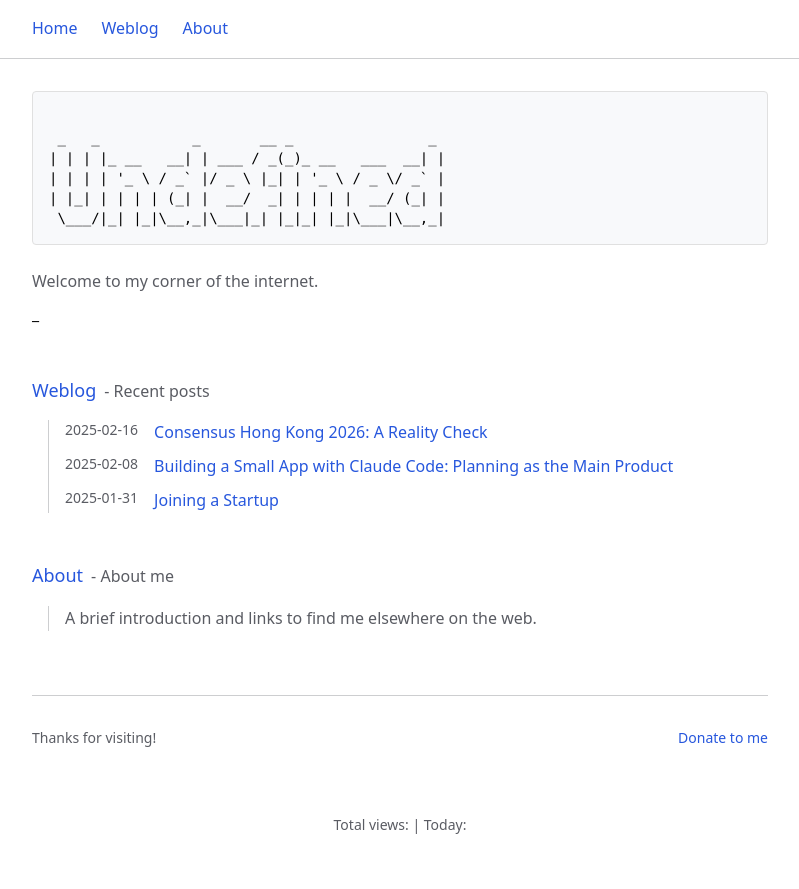
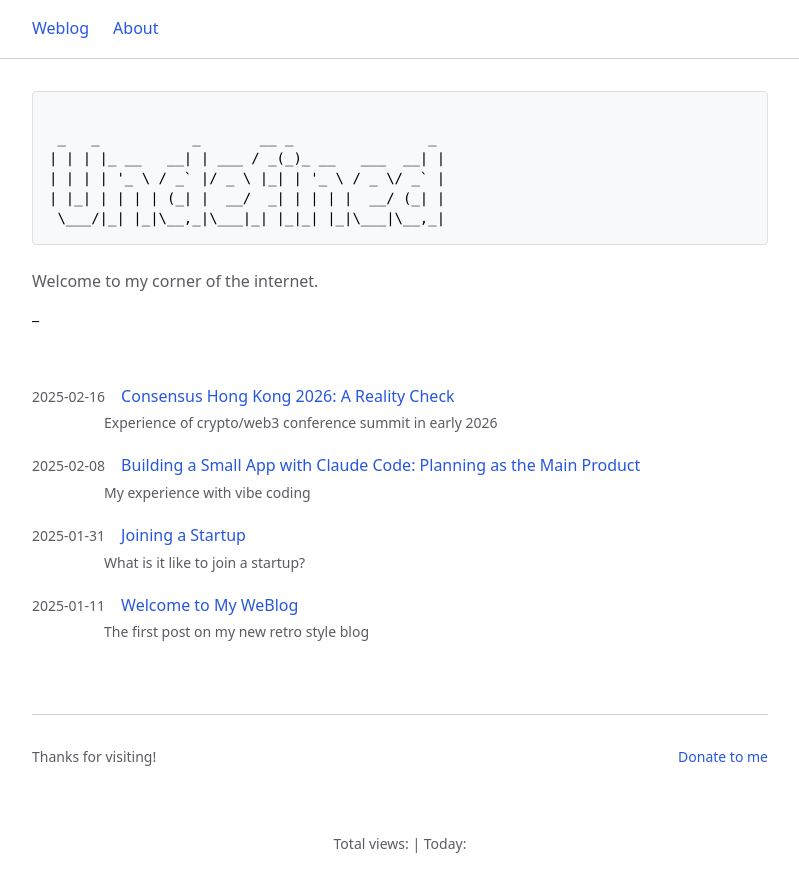
Before and after one commit to wonheejo/personal_website, a Next.js app: page / in a window 1280 px wide. Shown: the whole page, without its empty margins (240-1039 px from the left). Built offline with nearby package versions, Linux system fonts and the light colour scheme; no server answers; the database is empty.

Commit message:
Combine home page and weblog into a single page
Show full blog listing directly on the home page instead of a 3-post
preview. Remove separate "About" preview section and merge "Home" and
"Weblog" nav items into one.

```diff
--- a/app/page.tsx
+++ b/app/page.tsx
@@ -1,11 +1,11 @@
 import Terminal from "@/components/Terminal";
 import BlinkingCursor from "@/components/BlinkingCursor";
 import DonateButton from "@/components/DonateButton";
-import { getLatestPosts } from "@/lib/posts";
-import Link from "next/link";
+import PostCard from "@/components/PostCard";
+import { getAllPosts } from "@/lib/posts";
 
 export default function Home() {
-  const latestPosts = getLatestPosts(3);
+  const posts = getAllPosts();
 
   return (
     <Terminal>
@@ -28,54 +28,23 @@ export default function Home() {
         </p>
       </section>
 
-      {/* Blog Preview Section */}
+      {/* Blog Posts */}
       <section className="mb-12">
-        <div className="mb-4">
-          <Link
-            href="/blog"
-            className="text-terminal-green text-lg hover:text-terminal-cyan transition-colors"
-          >
-            Weblog
-          </Link>
-          <span className="text-terminal-dim ml-2">- Recent posts</span>
-        </div>
-        <div className="ml-4 border-l border-terminal-dim/30 pl-4">
-          {latestPosts.length > 0 ? (
-            <ul className="space-y-2">
-              {latestPosts.map((post) => (
-                <li key={post.slug} className="flex gap-4">
-                  <span className="text-terminal-gray text-sm">{post.date}</span>
-                  <a
-                    href={`/blog/${post.slug}`}
-                    className="text-terminal-cyan hover:text-terminal-green transition-colors"
-                  >
-                    {post.title}
-                  </a>
-                </li>
-              ))}
-            </ul>
-          ) : (
-            <p className="text-terminal-dim">No posts yet...</p>
-          )}
-        </div>
-      </section>
-
-      {/* About Preview Section */}
-      <section className="mb-12">
-        <div className="mb-4">
-          <Link
-            href="/about"
-            className="text-terminal-green text-lg hover:text-terminal-cyan transition-colors"
-          >
-            About
-          </Link>
-          <span className="text-terminal-dim ml-2">- About me</span>
-        </div>
-        <div className="ml-4 border-l border-terminal-dim/30 pl-4">
-          <p className="text-terminal-dim">
-            A brief introduction and links to find me elsewhere on the web.
-          </p>
-        </div>
+        {posts.length > 0 ? (
+          <div className="space-y-1">
+            {posts.map((post) => (
+              <PostCard
+                key={post.slug}
+                slug={post.slug}
+                title={post.title}
+                date={post.date}
+                description={post.description}
+              />
+            ))}
+          </div>
+        ) : (
+          <p className="text-terminal-dim">No posts yet...</p>
+        )}
       </section>
 
       {/* Footer */}
--- a/components/Header.tsx
+++ b/components/Header.tsx
@@ -7,8 +7,7 @@ export default function Header() {
   const pathname = usePathname();
 
   const navItems = [
-    { href: "/", label: "Home" },
-    { href: "/blog", label: "Weblog" },
+    { href: "/", label: "Weblog" },
     { href: "/about", label: "About" },
   ];
 
```
